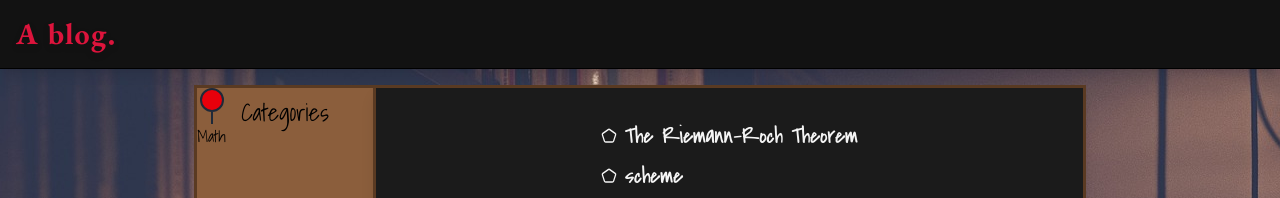
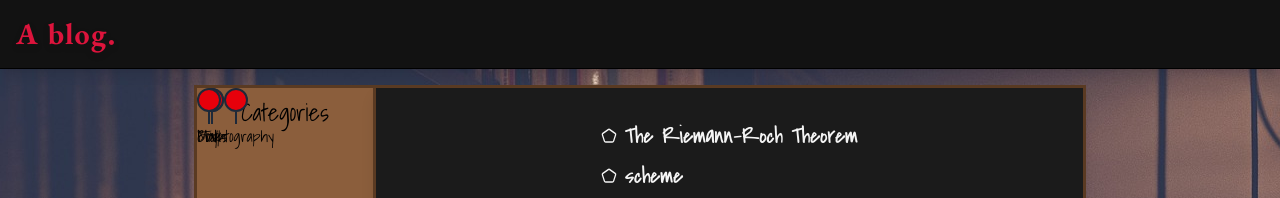
Before and after one commit to moorts/weirdBlogThing, a Next.js app: page / in a window 1280 px wide. Shown: the top 198 px of the page. Built offline with nearby package versions, Linux system fonts and the light colour scheme.

Commit message:
Add more pins for no reason

```diff
--- a/app/components/sidebar.tsx
+++ b/app/components/sidebar.tsx
@@ -4,6 +4,7 @@ import { useRef, useState } from 'react';
 import Link from 'next/link';
 
 import { pinBoardFont } from '@/app/lib/tools.tsx';
+import { categories } from '@/app/lib/constants.tsx';
 
 function Pin({text, position, onMove, linkEnabled, ref}) {
   const [
@@ -96,36 +97,37 @@ function Pin({text, position, onMove, linkEnabled, ref}) {
 
 export default function Sidebar() {
   const containerRef = useRef<HTMLDivElement>(null);
-  const pinRef = useRef<HTMLDivElement>(null);
+  const pinRefs = categories.map(cat => useRef<HTMLDivElement>(null));
 
-  const [position, setPosition] = useState({
-    x: 0,
-    y: 0
-  });
+  const [positions, setPositions] = useState(categories.map(cat => {
+    return {
+      x: 0,
+      y: 0
+    };
+  }));
 
-  function handleMove(dx, dy) {
-    if (!containerRef.current || !pinRef.current) return;
+  function handleMove(i, dx, dy) {
+    if (!containerRef.current || !pinRefs[i].current) return;
 
 
     const containerRect = containerRef.current.getBoundingClientRect();
-    const pinRect = pinRef.current.getBoundingClientRect();
+    const pinRect = pinRefs[i].current.getBoundingClientRect();
 
     const offsetX = pinRect.left - containerRect.left;
     const offsetY = pinRect.top - containerRect.top;
 
-    const newX = Math.max(-offsetX, Math.min(position.x + dx, containerRect.width - pinRect.width));
-    const newY = Math.max(-offsetY, Math.min(position.y + dy, containerRect.height - pinRect.height));
+    const newX = Math.max(-offsetX, Math.min(positions[i].x + dx, containerRect.width - pinRect.width));
+    const newY = Math.max(-offsetY, Math.min(positions[i].y + dy, containerRect.height - pinRect.height));
 
-    setPosition({
-      x: newX,
-      y: newY,
-    });
+    setPositions([...positions.slice(0, i), {x: newX, y: newY}, ...positions.slice(i+1)]);
   }
 
   return (
           <div ref={containerRef} className="flex flex-col w-1/7 min-h-screen border-t-3 border-l-3 border-b-3 border-[#5A3A22] bg-[#8B5E3C]">
             <div className={`absolute self-center text-2xl mt-2 ${pinBoardFont.className}`}>Categories</div>
-            <Pin text="Math" position={position} onMove={handleMove} linkEnabled={false} ref={pinRef}/>
+            {positions.entries().map(([i, position]) => {
+              return <Pin key={i} text={categories[i]} position={position} onMove={(dx: number, dy: number) => handleMove(i, dx, dy)} linkEnabled={false} ref={pinRefs[i]}/>;
+            })}
           </div>
   );
 }
--- /dev/null
+++ b/app/lib/constants.tsx
@@ -0,0 +1,6 @@
+export const categories = [
+  "Math",
+  "Books",
+  "TV",
+  "Cryptography",
+];
```
